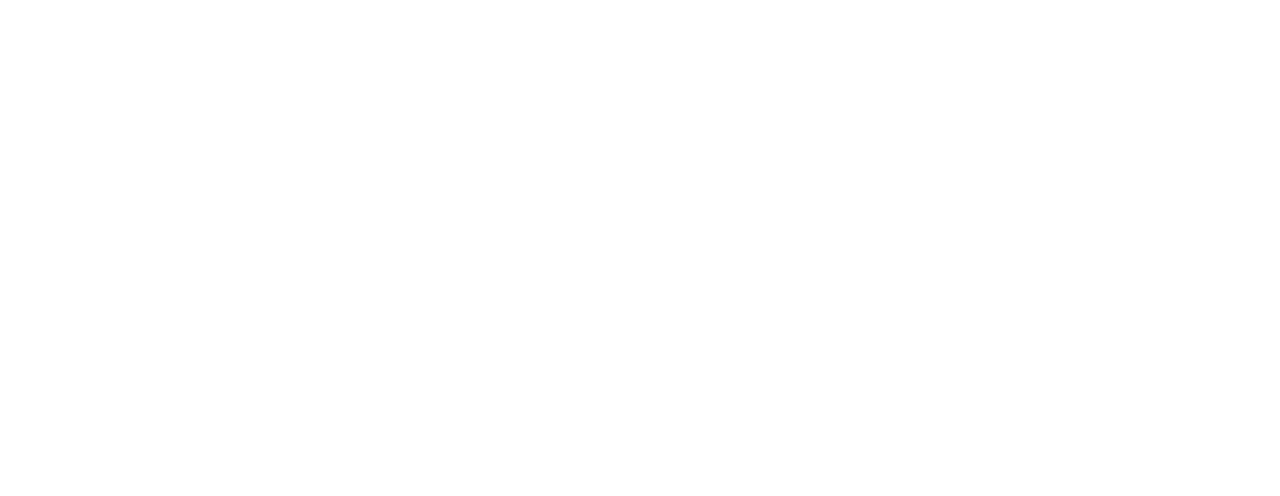
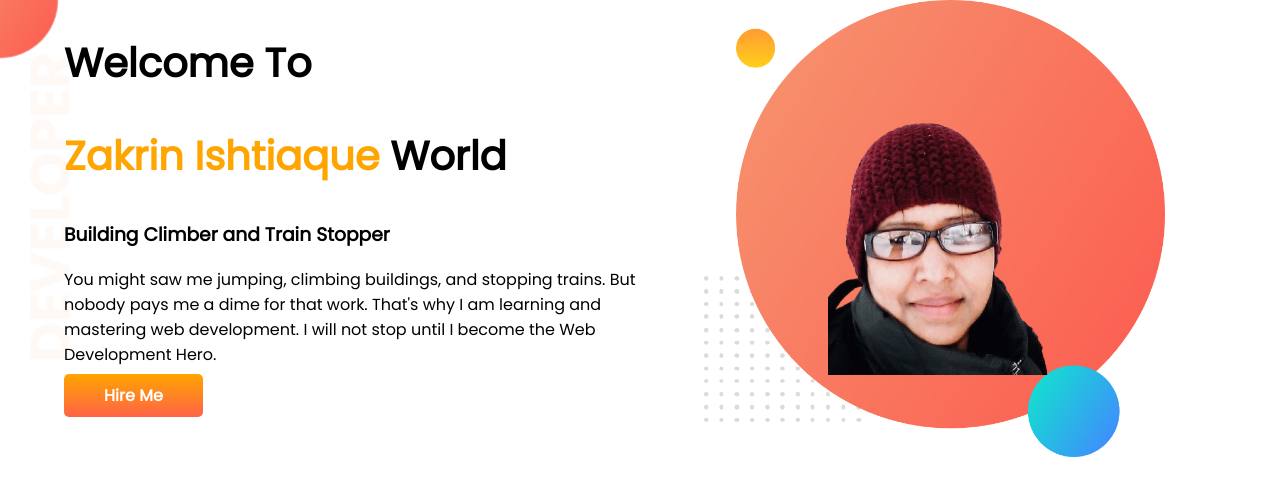
Before and after one commit to zakrin/developer-porforlio, a plain HTML site: page index.html in a window 1280 px wide. Drawn offline with Linux system fonts and the light colour scheme.

Commit message:
Top banner added

```diff
--- a/index.html
+++ b/index.html
@@ -6,10 +6,35 @@
     <meta http-equiv="X-UA-Compatible" content="IE=edge">
     <meta name="viewport" content="width=device-width, initial-scale=1.0">
     <title>Zakrin Portfolio</title>
+    <link rel="preconnect" href="https://fonts.googleapis.com">
+    <link rel="preconnect" href="https://fonts.gstatic.com" crossorigin>
+    <link href="https://fonts.googleapis.com/css2?family=Poppins&display=swap" rel="stylesheet">
     <link rel="stylesheet" href="style.css">
+
 </head>
 
 <body>
+    <section class="top-banner">
+        <div class="half-width">
+            <h1>Welcome To</h1>
+            <h1><span class="orange-color">Zakrin Ishtiaque</span> World</h1>
+            <h3>Building Climber and Train Stopper</h3>
+            <p>You might saw me jumping, climbing buildings, and stopping trains. But nobody pays me a dime for that
+                work.
+                That's why I am learning and mastering web development. I will not stop until I become the Web
+                Development
+                Hero.
+            </p>
+            <a class="link-button" target="_blank" href="https//www.youtube.com">Hire Me</a>
+        </div>
+
+        <div class="half-width">
+            <img src="images/my-bg.png" alt="">
+        </div>
+    </section>
+
+
+
 
 </body>
 
--- a/style.css
+++ b/style.css
@@ -0,0 +1,35 @@
+body {
+    font-family: 'Poppins', sans-serif;
+    margin:0;
+}
+
+h1{
+    font-size: 40px;
+}
+.orange-color{
+    color:orange;
+}
+
+section{
+    display:flex;
+}
+.half-width{
+    width:50%;
+    padding-left: 5%;
+}
+.half-width img{
+    width:80%;
+}
+.link-button{
+    text-decoration: none;
+    background-image:linear-gradient(orange, tomato);
+    color:white;
+    font-weight: 700;
+    padding:10px 40px;
+    border-radius: 5px;
+}
+.top-banner{
+    background-image: url(images/top-banner.png);
+    background-repeat: no-repeat;
+
+}
```
Also changed, not shown: images/dream-bg.png (added), images/exp-bg.png (added), images/jhankar.png (added), images/jhankar2.png (added), images/my-bg.png (added), images/my-bg2.png (added), images/top-banner.png (added), 7 other files.
